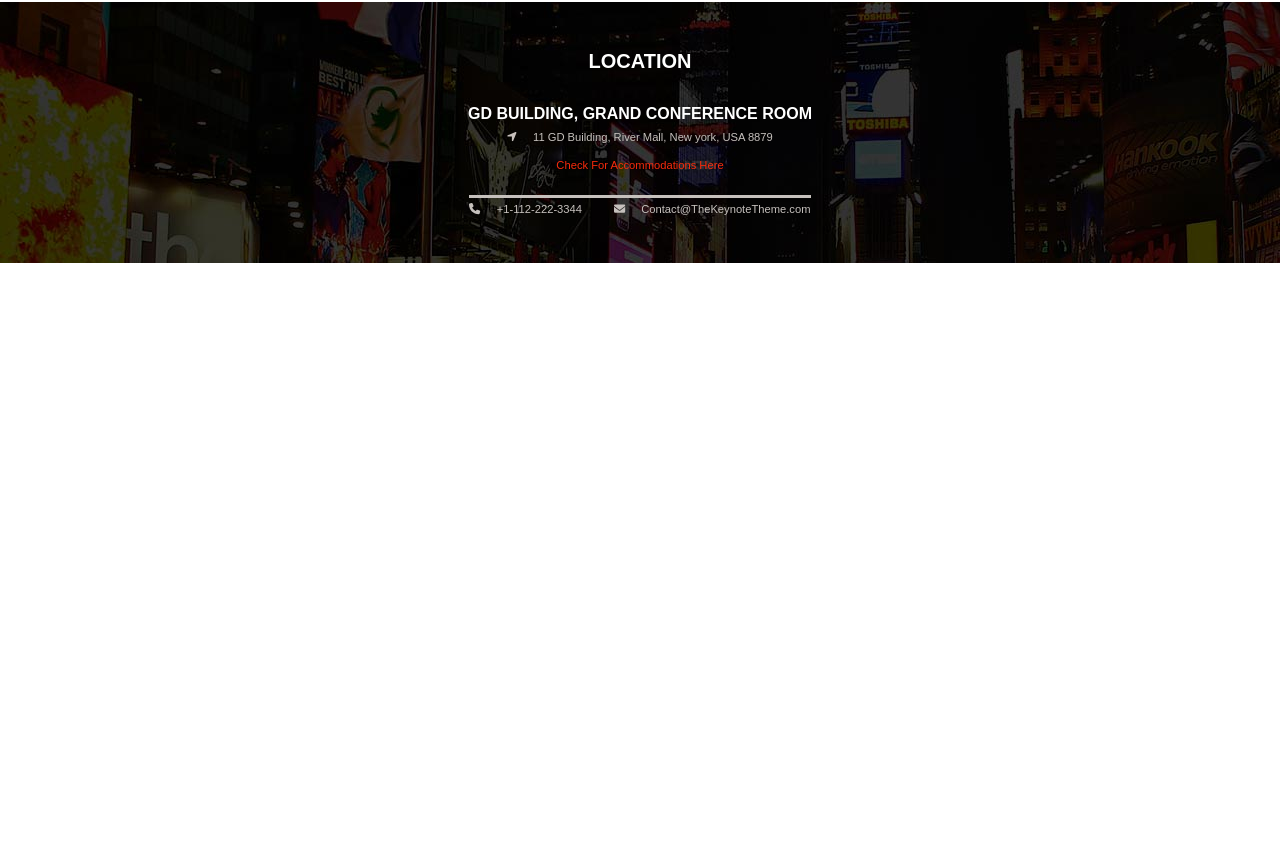
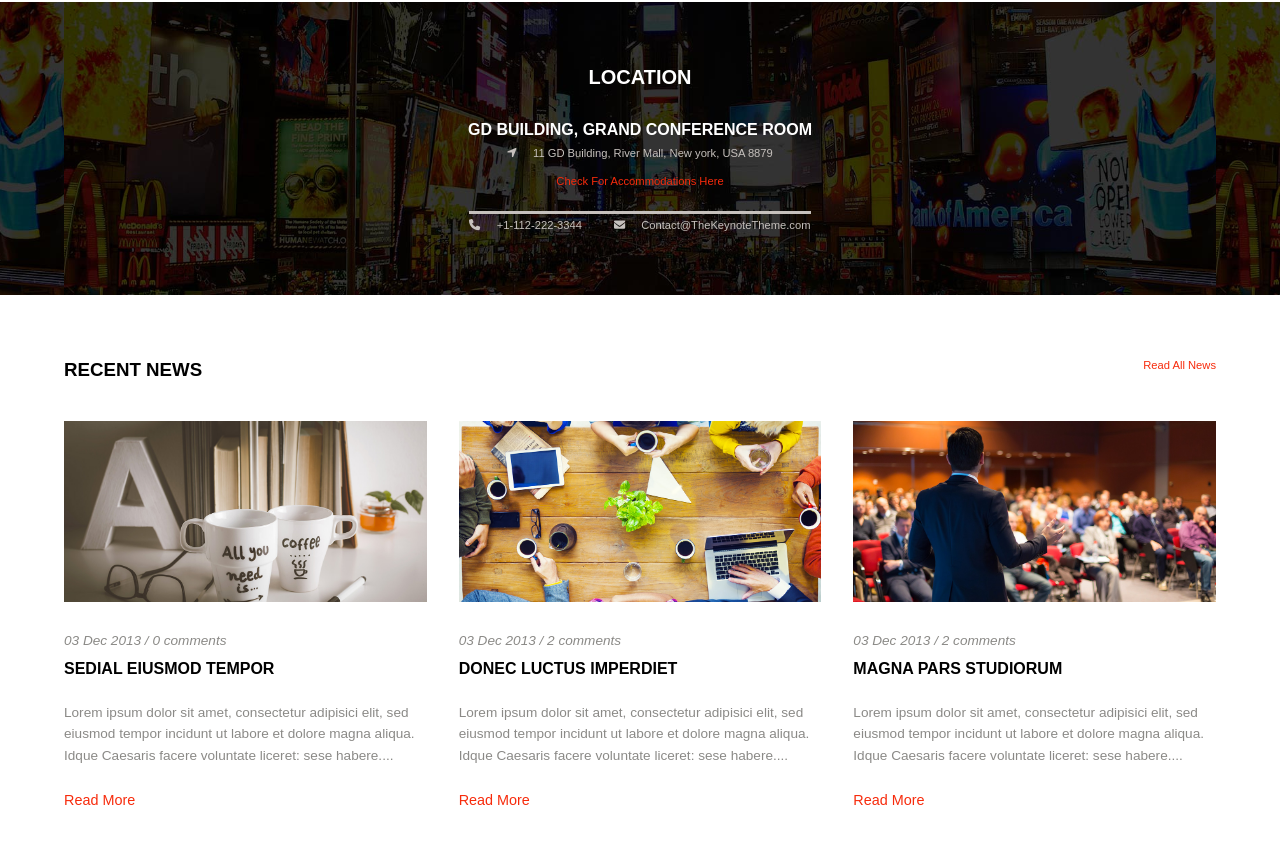
Before and after one commit to manyblake/proj-html-vuejs, a Vue app: page / in a window 1280 px wide. Shown: the part 2371-3215 px from the top of the page. Before the commit the page ends 2634 px from the top, so only its background shows below. Built offline with nearby package versions, Linux system fonts and the light colour scheme.

Commit message:
add Section RecentNews & NewsCard

```diff
--- a/src/components/NewsCard.vue
+++ b/src/components/NewsCard.vue
@@ -0,0 +1,62 @@
+<template>
+  <div class="card">
+    <picture>
+      <img :src="url" />
+    </picture>
+
+    <p>{{ date }} / {{ comments }} comments</p>
+
+    <h4>{{ title }}</h4>
+
+    <p>{{ text }}</p>
+
+    <a href="link">Read More</a>
+  </div>
+</template>
+
+<script>
+export default {
+  props: {
+    url: String,
+    comments: Number,
+    date: String,
+    title: String,
+    text: String,
+    link: { type: String, default: "#" },
+  },
+};
+</script>
+
+<style lang="scss" scoped>
+.card {
+  img {
+    aspect-ratio: 2/1;
+    object-fit: cover;
+    margin-bottom: 1.5rem;
+  }
+
+  h4 {
+    text-transform: uppercase;
+    font-size: $text_normal;
+  }
+
+  p {
+    color: $natural_gray;
+    font-size: $text_xs;
+    line-height: 1.6;
+
+    &:last-of-type {
+      padding: 1.5rem 0;
+    }
+
+    &:first-of-type {
+      font-style: italic;
+      margin-bottom: 0.5rem;
+    }
+  }
+  a {
+    color: $scarlet;
+    font-size: $text_s;
+  }
+}
+</style>
--- a/src/components/SectionLocation.vue
+++ b/src/components/SectionLocation.vue
@@ -257,7 +257,10 @@ export default {
 
   .location__body {
     background-image: url(../assets/img/location-bg.jpg);
-    padding: 3rem;
+    background-size: 90%;
+    background-position: center;
+    background-repeat: repeat;
+    padding: 4rem;
     display: flex;
     flex-direction: column;
     align-items: center;
--- a/src/components/SectionRecentNews.vue
+++ b/src/components/SectionRecentNews.vue
@@ -1,9 +1,89 @@
 <template>
-  <div></div>
+  <section class="news">
+    <div class="container">
+      <div class="news__header">
+        <h3 class="news__title">Recent News</h3>
+        <a class="news__all-news" href="#">Read All News</a>
+      </div>
+      <ul class="news__list">
+        <li v-for="(card, i) in cards" :key="i">
+          <NewsCard
+            :url="card.url"
+            :comments="card.comments"
+            :date="card.date"
+            :title="card.title"
+            :text="card.text"
+          />
+        </li>
+      </ul>
+    </div>
+  </section>
 </template>
 
 <script>
-export default {};
+import NewsCard from "./NewsCard.vue";
+import img1 from "../assets/img/photodune-7770665-two-white-coffee-mug-with-diy-decoration-o (2).jpg";
+import img2 from "../assets/img/photodune-8797753-multiethnic-people-with-startup-business-t (2).jpg";
+import img3 from "../assets/img/photodune-8522811-speaker-at-business-conference-and-present (2).jpg";
+
+export default {
+  components: { NewsCard },
+  data() {
+    return {
+      cards: [
+        {
+          url: img1,
+          comments: 0,
+          date: "03 Dec 2013",
+          title: "Sedial eiusmod tempor",
+          text: "Lorem ipsum dolor sit amet, consectetur adipisici elit, sed eiusmod tempor incidunt ut labore et dolore magna aliqua. Idque Caesaris facere voluntate liceret: sese habere....",
+        },
+        {
+          url: img2,
+          comments: 2,
+          date: "03 Dec 2013",
+          title: "Donec luctus imperdiet",
+          text: "Lorem ipsum dolor sit amet, consectetur adipisici elit, sed eiusmod tempor incidunt ut labore et dolore magna aliqua. Idque Caesaris facere voluntate liceret: sese habere....",
+        },
+        {
+          url: img3,
+          comments: 2,
+          date: "03 Dec 2013",
+          title: "Magna pars studiorum",
+          text: "Lorem ipsum dolor sit amet, consectetur adipisici elit, sed eiusmod tempor incidunt ut labore et dolore magna aliqua. Idque Caesaris facere voluntate liceret: sese habere....",
+        },
+      ],
+    };
+  },
+};
 </script>
 
-<style lang="scss" scoped></style>
+<style lang="scss" scoped>
+.news {
+  padding: 4rem;
+
+  .container {
+    max-width: 1200px;
+    margin: 0 auto;
+
+    .news__header {
+      display: flex;
+      justify-content: space-between;
+      margin-bottom: 2.5rem;
+
+      h3 {
+        text-transform: uppercase;
+      }
+
+      a {
+        color: $scarlet;
+        font-size: $text-xxs;
+      }
+    }
+    .news__list {
+      display: flex;
+      gap: 2rem;
+    }
+  }
+}
+</style>
```
